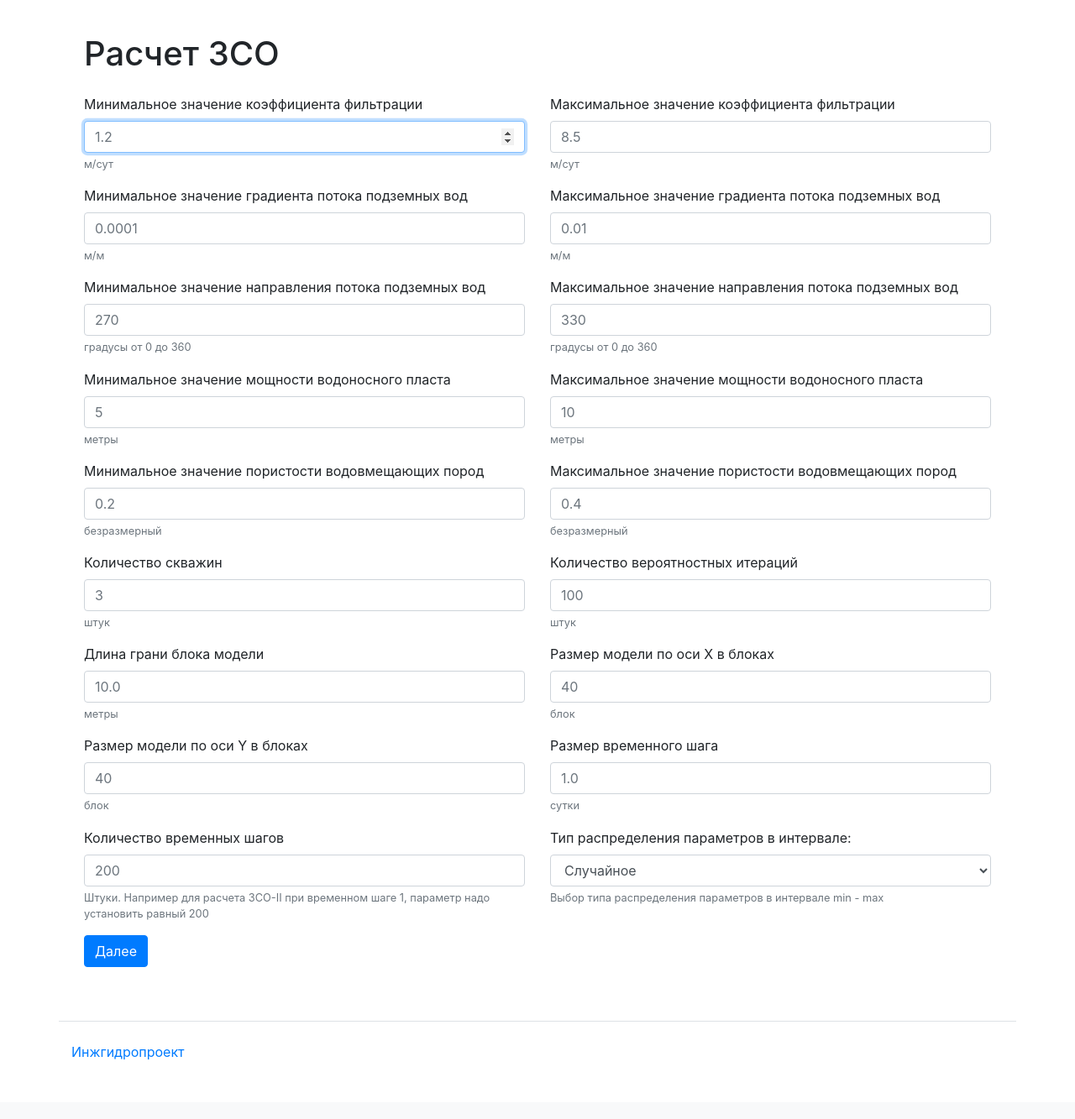
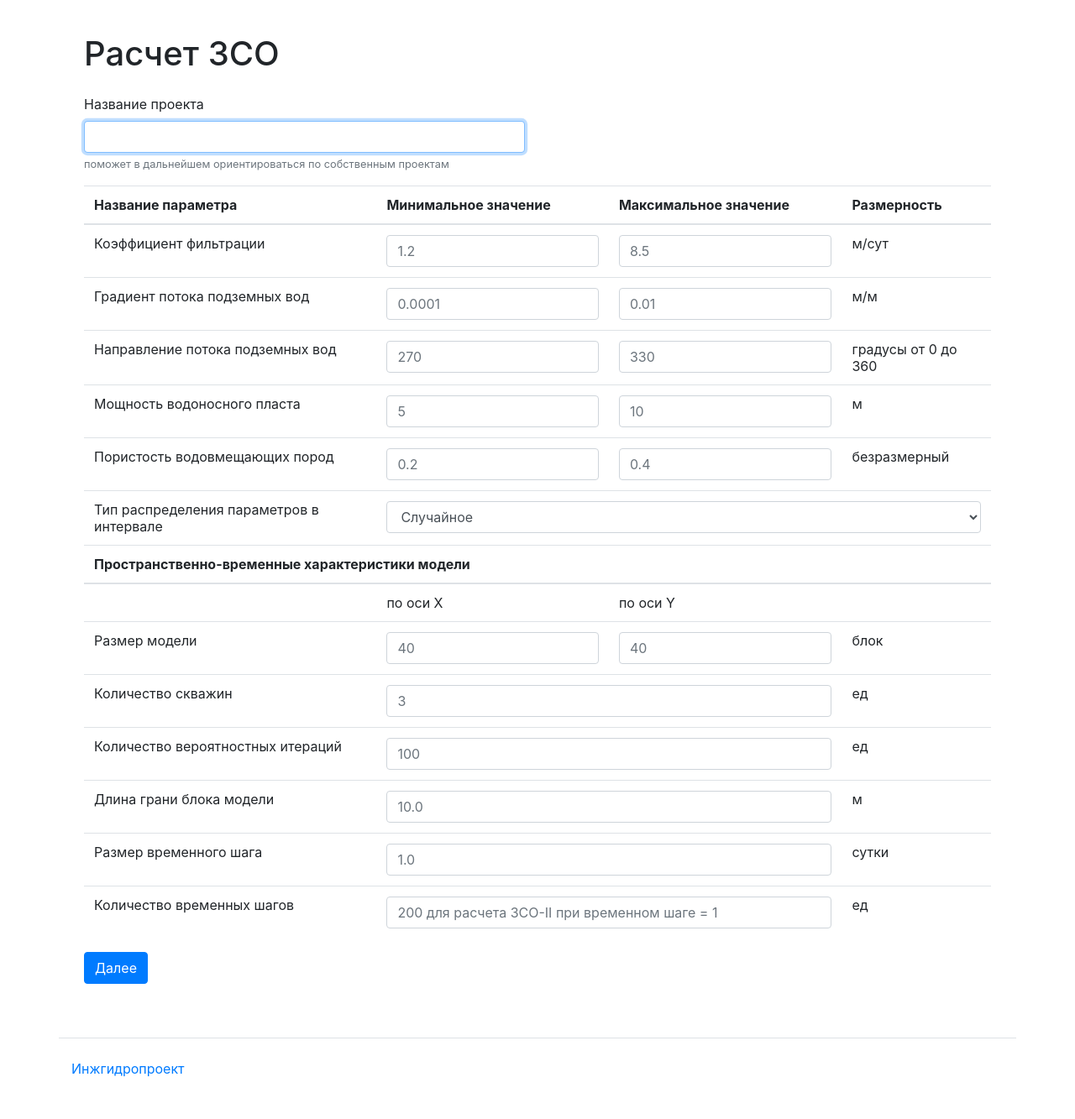
Before and after one commit to SizNi/enhyp_main, a Django app: page /zso/create/ in a window 1280 px wide. Shown: the part 56-1389 px from the top of the page at 84% size. Before the commit the page ends 1318 px from the top, so only its background shows below. Run offline with Django 4.2, Linux system fonts and the light colour scheme; a user stored in the database is signed in; some libraries are stand-ins or nearby versions.

Commit message:
переделал форму для расчета ЗСО

```diff
--- a/src/apps/zso/forms.py
+++ b/src/apps/zso/forms.py
@@ -4,8 +4,23 @@ from apps.zso.models import Zso
 
 
 class ZsoFirstCreateForm(forms.ModelForm):
+    project_name = forms.CharField(
+        label=_("Название проекта"),
+        max_length=100,
+        label_suffix="",
+        required=True,
+        help_text=_(
+            "поможет в дальнейшем ориентироваться по собственным проектам"
+        ),
+        widget=forms.TextInput(
+            attrs={
+                "autofocus": True,
+                "class": "form-control",
+            }
+        ),
+    )
     k_f_min = forms.FloatField(
-        label=_("Минимальное значение коэффициента фильтрации"),
+        label=_("Коэффициент фильтрации"),
         label_suffix="",
         required=True,
         help_text=_("м/сут"),
@@ -13,7 +28,6 @@ class ZsoFirstCreateForm(forms.ModelForm):
             attrs={
                 "step": 0.1,
                 "placeholder": _("1.2"),
-                "autofocus": True,
                 "class": "form-control",
             }
         ),
@@ -33,7 +47,7 @@ class ZsoFirstCreateForm(forms.ModelForm):
     )
 
     i_min = forms.FloatField(
-        label=_("Минимальное значение градиента потока подземных вод"),
+        label=_("Градиент потока подземных вод"),
         label_suffix="",
         min_value=0.0,
         max_value=1.0,
@@ -64,7 +78,7 @@ class ZsoFirstCreateForm(forms.ModelForm):
     )
 
     alfa_min = forms.FloatField(
-        label=_("Минимальное значение направления потока подземных вод"),
+        label=_("Направление потока подземных вод"),
         label_suffix="",
         required=True,
         min_value=0.0,
@@ -95,10 +109,10 @@ class ZsoFirstCreateForm(forms.ModelForm):
     )
 
     m_min = forms.FloatField(
-        label=_("Минимальное значение мощности водоносного пласта"),
+        label=_("Мощность водоносного пласта"),
         label_suffix="",
         required=True,
-        help_text=_("метры"),
+        help_text=_("м"),
         widget=forms.NumberInput(
             attrs={
                 "step": 1.0,
@@ -121,7 +135,7 @@ class ZsoFirstCreateForm(forms.ModelForm):
         ),
     )
     por_min = forms.FloatField(
-        label=_("Минимальное значение пористости водовмещающих пород"),
+        label=_("Пористость водовмещающих пород"),
         label_suffix="",
         required=True,
         help_text=_("безразмерный"),
@@ -153,7 +167,7 @@ class ZsoFirstCreateForm(forms.ModelForm):
         required=True,
         min_value=1,
         max_value=10,
-        help_text=_("штук"),
+        help_text=_("ед"),
         widget=forms.NumberInput(
             attrs={
                 "step": 1,
@@ -169,7 +183,7 @@ class ZsoFirstCreateForm(forms.ModelForm):
         required=True,
         min_value=1,
         max_value=200,
-        help_text=_("штук"),
+        help_text=_("ед"),
         widget=forms.NumberInput(
             attrs={
                 "step": 1,
@@ -182,7 +196,7 @@ class ZsoFirstCreateForm(forms.ModelForm):
         label=_("Длина грани блока модели"),
         label_suffix="",
         required=True,
-        help_text=_("метры"),
+        help_text=_("м"),
         widget=forms.NumberInput(
             attrs={
                 "step": 1,
@@ -192,7 +206,7 @@ class ZsoFirstCreateForm(forms.ModelForm):
         ),
     )
     n_x = forms.IntegerField(
-        label=_("Размер модели по оси X в блоках"),
+        label=_("Размер модели"),
         label_suffix="",
         required=True,
         min_value=1,
@@ -241,12 +255,12 @@ class ZsoFirstCreateForm(forms.ModelForm):
         min_value=1,
         max_value=400,
         help_text=_(
-            "Штуки. Например для расчета ЗСО-II при временном шаге 1, параметр надо установить равный 200"
+            "ед"
         ),
         widget=forms.NumberInput(
             attrs={
                 "step": 1,
-                "placeholder": _("200"),
+                "placeholder": _("200 для расчета ЗСО-II при временном шаге = 1"),
                 "class": "form-control",
             }
         ),
@@ -263,7 +277,6 @@ class ZsoFirstCreateForm(forms.ModelForm):
         label=_("Тип распределения параметров в интервале"),
         required=True,
         widget=forms.Select(attrs={"class": "form-control"}),
-        help_text=_("Выбор типа распределения параметров в интервале min - max"),
     )
 
     # валидатор
@@ -313,6 +326,7 @@ class ZsoFirstCreateForm(forms.ModelForm):
     class Meta:
         model = Zso
         fields = [
+            "project_name",
             "k_f_min",
             "k_f_max",
             "i_min",
--- a/src/apps/zso/models.py
+++ b/src/apps/zso/models.py
@@ -6,6 +6,7 @@ class Zso(models.Model):
     user = models.ForeignKey(
         settings.AUTH_USER_MODEL, related_name="zso", on_delete=models.CASCADE
     )
+    project_name = models.CharField(max_length=30, blank=True, null=True)
     k_f_min = models.FloatField()
     k_f_max = models.FloatField()
     i_min = models.FloatField()
--- a/src/templates/zso/create.html
+++ b/src/templates/zso/create.html
@@ -2,7 +2,6 @@
 {% load bootstrap4 %}
 {% load i18n %}
 {% bootstrap_css %}
-
 {% bootstrap_messages %}
 
 {% block content %}
@@ -10,26 +9,112 @@
     <h1 class="my-4">{% translate 'Расчет ЗСО' %}</h1>
     <form method="post" enctype="multipart/form-data">
       {% csrf_token %}
-      {% for field in create_form %}
-        {% if forloop.counter0|divisibleby:2 %}
-          <div class="row">
-        {% endif %}
+
+      <!-- Поле project_name -->
+      <div class="row">
         <div class="col-md-6">
           <div class="form-group">
-            {{ field.label_tag }}
-            {{ field }}
-            {% if field.help_text %}
-              <small class="form-text text-muted">{{ field.help_text }}</small>
+            {{ create_form.project_name.label_tag }}
+            {{ create_form.project_name }}
+            {% if create_form.project_name.help_text %}
+              <small class="form-text text-muted">{{ create_form.project_name.help_text }}</small>
             {% endif %}
-            {% for error in field.errors %}
+            {% for error in create_form.project_name.errors %}
               <small class="form-text" style="color: red;">{{ error }}</small>
             {% endfor %}
           </div>
         </div>
-        {% if forloop.counter|divisibleby:2 or forloop.last %}
-          </div>
-        {% endif %}
-      {% endfor %}
+      </div>
+
+      <table class="table">
+        <thead>
+          <tr>
+            <th>{% translate "Название параметра"%}</th>
+            <th>{% translate "Минимальное значение"%}</th>
+            <th>{% translate "Максимальное значение"%}</th>
+            <th>{% translate "Размерность"%}</th>
+          </tr>
+        </thead>
+        <tbody>
+          <tr>
+            <td>{{ create_form.k_f_min.label }}</td>
+            <td>{{ create_form.k_f_min }}</td>
+            <td>{{ create_form.k_f_max }}</td>
+            <td>{{ create_form.k_f_min.help_text }}</td>
+          </tr>
+          <tr>
+            <td>{{ create_form.i_min.label }}</td>
+            <td>{{ create_form.i_min }}</td>
+            <td>{{ create_form.i_max }}</td>
+            <td>{{ create_form.i_min.help_text }}</td>
+          </tr>
+          <tr>
+            <td>{{ create_form.alfa_min.label }}</td>
+            <td>{{ create_form.alfa_min }}</td>
+            <td>{{ create_form.alfa_max }}</td>
+            <td>{{ create_form.alfa_min.help_text }}</td>
+          </tr>
+          <tr>
+            <td>{{ create_form.m_min.label }}</td>
+            <td>{{ create_form.m_min }}</td>
+            <td>{{ create_form.m_max }}</td>
+            <td>{{ create_form.m_min.help_text }}</td>
+          </tr>
+          <tr>
+            <td>{{ create_form.por_min.label }}</td>
+            <td>{{ create_form.por_min }}</td>
+            <td>{{ create_form.por_max }}</td>
+            <td>{{ create_form.por_min.help_text }}</td>
+          </tr>
+          <tr>
+            <td>{{ create_form.type.label }}</td>
+            <td colspan="3">{{ create_form.type }}</td>
+          </tr>
+          <thead>
+            <tr>
+              <th colspan="4">{% translate "Пространственно-временные характеристики модели"%}</th>
+            </tr>
+          </thead>
+          <tr>
+            <td></td>
+            <td>{% translate "по оси X"%}</td>
+            <td>{% translate "по оси Y"%}</td>
+            <td></td>
+          </tr>
+          <tr>
+            <td>{{ create_form.n_x.label }}</td>
+            <td>{{ create_form.n_x }}</td>
+            <td>{{ create_form.n_y}}</td>
+            <td>{{ create_form.n_x.help_text }}</td>
+          </tr>
+          <tr>
+            <td>{{ create_form.well_numbers.label }}</td>
+            <td colspan="2">{{ create_form.well_numbers }}</td>
+            <td>{{ create_form.well_numbers.help_text }}</td>
+          </tr>
+          <tr>
+            <td>{{ create_form.iteration_count.label }}</td>
+            <td colspan="2">{{ create_form.iteration_count }}</td>
+            <td>{{ create_form.iteration_count.help_text }}</td>
+          </tr>
+          <tr>
+            <td>{{ create_form.b_size.label }}</td>
+            <td colspan="2">{{ create_form.b_size }}</td>
+            <td>{{ create_form.b_size.help_text }}</td>
+          </tr>
+          <tr>
+            <td>{{ create_form.d_t.label }}</td>
+            <td colspan="2">{{ create_form.d_t }}</td>
+            <td>{{ create_form.d_t.help_text }}</td>
+          </tr>
+          <tr>
+            <td>{{ create_form.n_step.label }}</td>
+            <td colspan="2">{{ create_form.n_step }}</td>
+            <td>{{ create_form.n_step.help_text }}</td>
+          </tr>
+          <!-- Добавьте остальные поля "min" и "max" здесь -->
+        </tbody>
+      </table>
 
       <div class="form-group">
         <button class="btn btn-primary" role="button">{% translate 'Далее' %}</button>
```
Also changed, not shown: src/apps/zso/migrations/0004_zso_project_name.py (added), src/db.sqlite3.
